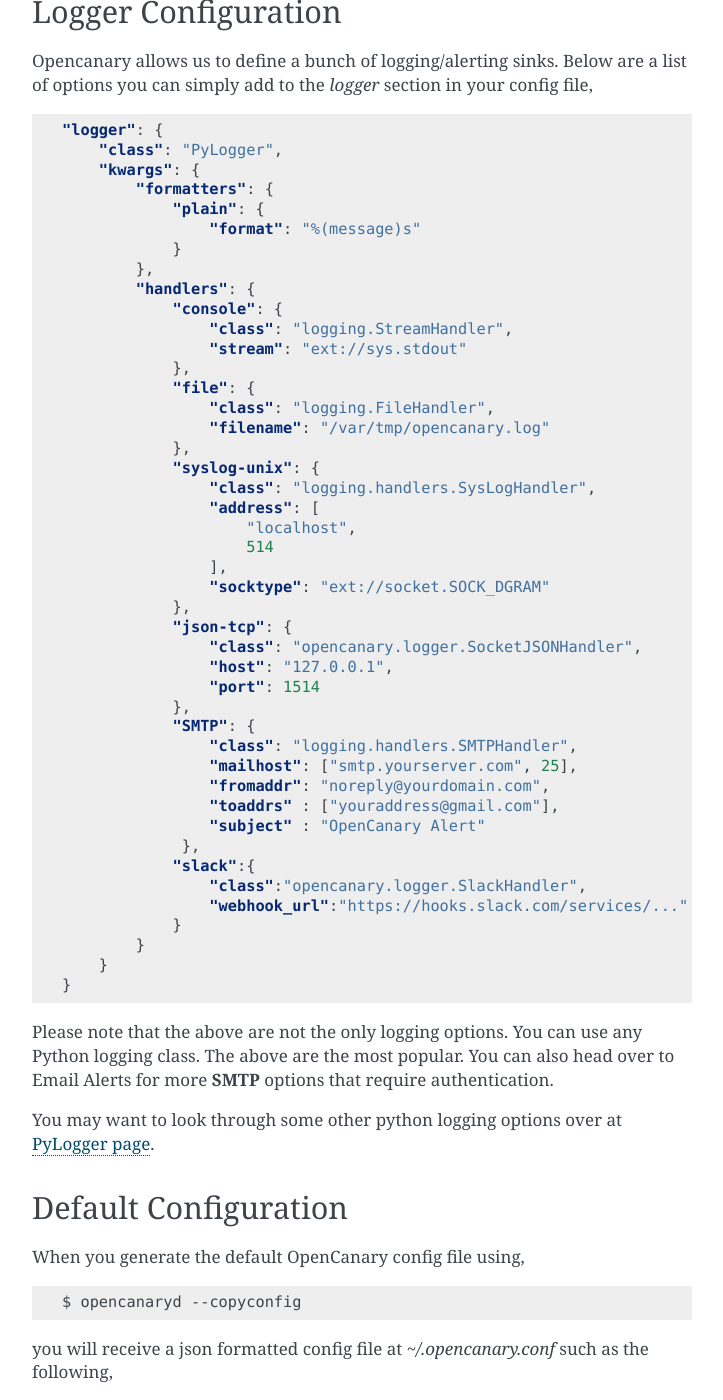
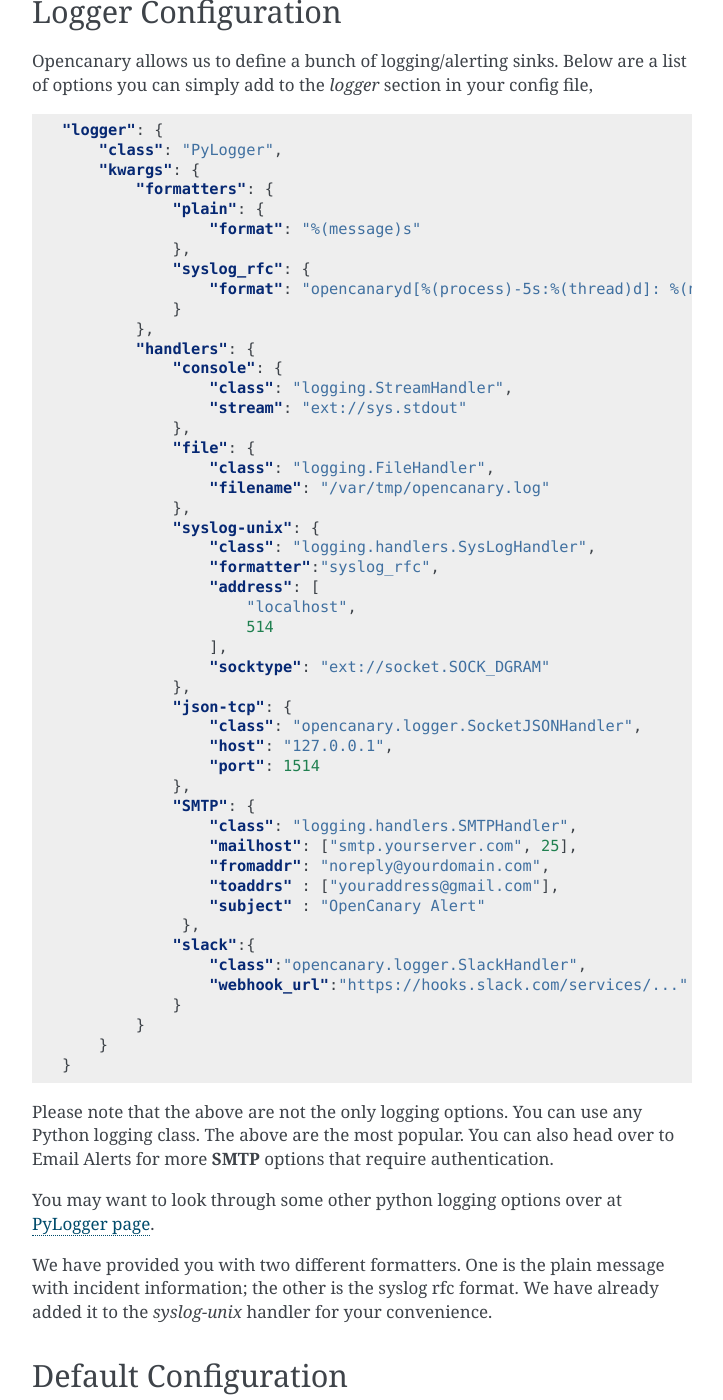
Before and after one commit to thinkst/opencanary, a Sphinx documentation site: the page built from docs/starting/configuration.rst, in a window 1280 px wide and 1400 px high, scrolled down 1340 px. Shown: the whole window, without its empty margins (388-1111 px from the left). Built offline with Sphinx 7.4.7, drawn with Linux system fonts in a browser that asks for light colours.

Commit message:
Add syslog formatter option

```diff
--- a/docs/starting/configuration.rst
+++ b/docs/starting/configuration.rst
@@ -61,6 +61,9 @@ add to the `logger` section in your config file,
             "formatters": {
                 "plain": {
                     "format": "%(message)s"
+                },
+                "syslog_rfc": {
+                    "format": "opencanaryd[%(process)-5s:%(thread)d]: %(name)s %(levelname)-5s %(message)s"
                 }
             },
             "handlers": {
@@ -74,6 +77,7 @@ add to the `logger` section in your config file,
                 },
                 "syslog-unix": {
                     "class": "logging.handlers.SysLogHandler",
+                    "formatter":"syslog_rfc",
                     "address": [
                         "localhost",
                         514
@@ -104,6 +108,9 @@ Please note that the above are not the only logging options. You can use any Pyt
 You can also head over to Email Alerts for more **SMTP** options that require authentication.
 
 You may want to look through some other python logging options over at `PyLogger page <https://docs.python.org/2/library/logging.handlers.html>`_.
+
+We have provided you with two different formatters. One is the plain message with incident information; the other is the syslog rfc format. We have
+already added it to the `syslog-unix` handler for your convenience.
 
 Default Configuration
 ---------------------
```
Also changed, not shown: 1 other file.
